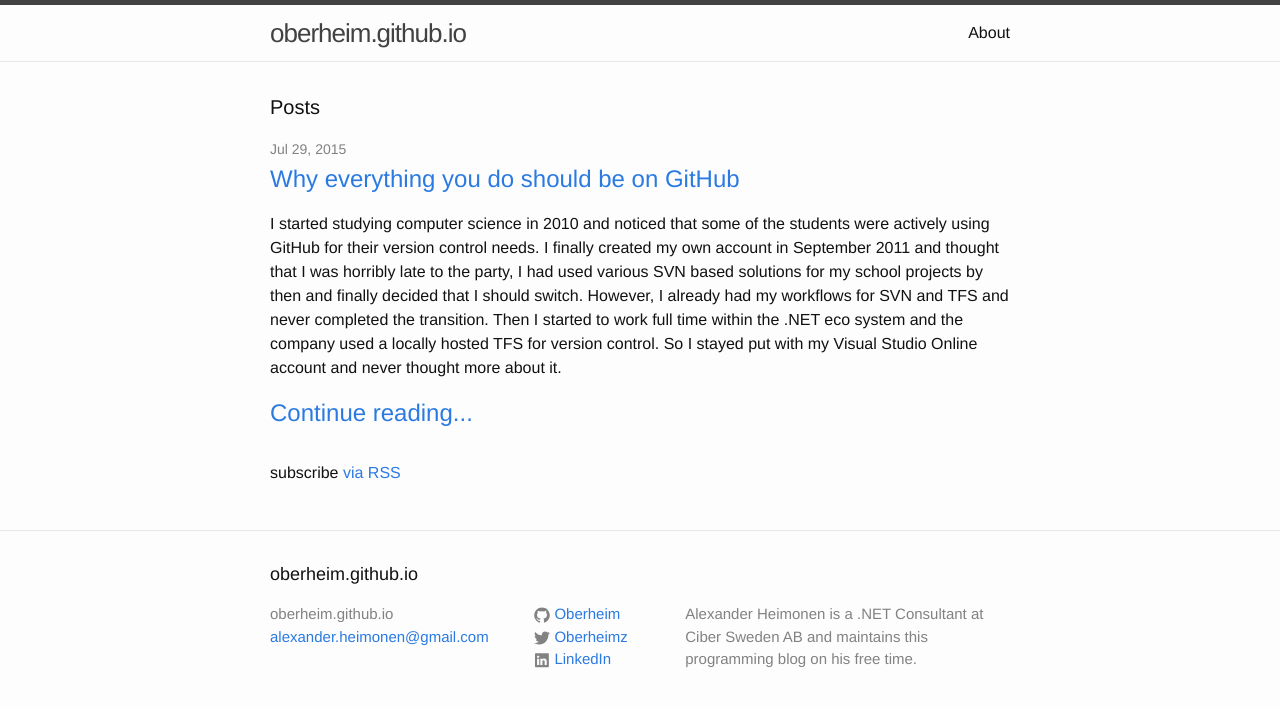
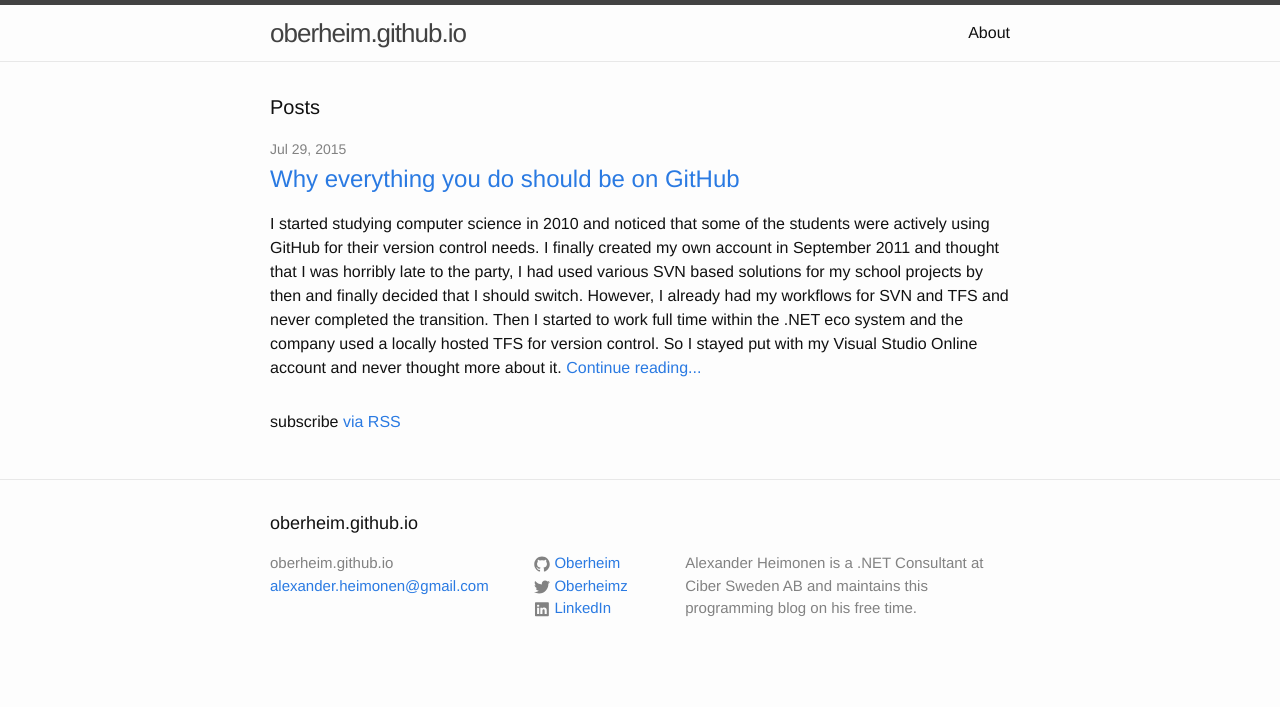
Before and after one commit to Oberheim/Oberheim.github.io, a Jekyll site: the page built from index.html, in a window 1280 px wide. Shown: the top 707 px of the page. Built offline with Jekyll 4.4.1, drawn with Linux system fonts in a browser that asks for light colours.

Commit message:
Update index.html

```diff
--- a/index.html
+++ b/index.html
@@ -14,7 +14,7 @@
         <h2>
           <a class="post-link" href="{{ post.url | prepend: site.baseurl }}">{{ post.title }}</a>
         </h2>
-        {{ post.excerpt }} <a class="post-link" href="{{ post.url | prepend: site.baseurl }}">Continue reading...</a>
+        {{ post.excerpt | remove: '<p>' | remove: '</p>' }} <a href="{{ post.url | prepend: site.baseurl }}">Continue reading...</a>
       </li>
     {% endfor %}
   </ul>
```
